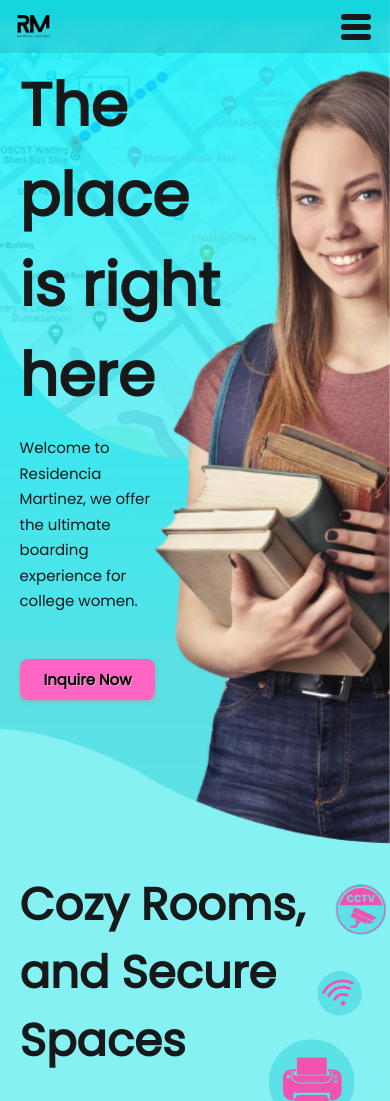
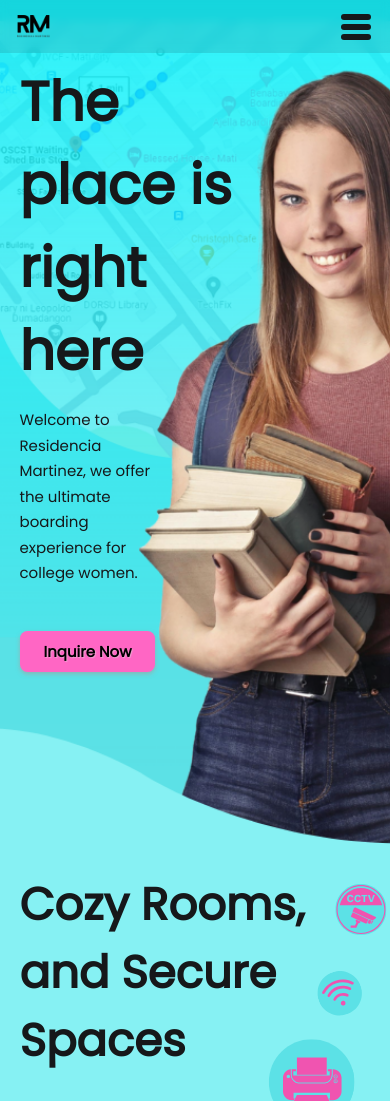
Before and after one commit to SkymanS0n/Residencia_Martinez, a PHP site: page / in a window 390 px wide. Shown: the top 1101 px of the page. Run offline with PHP 8.4, Linux system fonts and the light colour scheme.

Commit message:
1. Changed the hero-section background. 2. Created media queries for mobile devices with 360x600 to 360x800 viewport widths and a DPR of 2.00 or lower.

```diff
--- a/index.html
+++ b/index.html
@@ -25,7 +25,7 @@
                             <div class="my-avatar">
                                 <img src="images/profile_image_placeholder.png" alt="empty image placeholder">
                             </div>
-                            <div class="my-location">
+                            <div class="greetings">
                                 <p>Hello there!</p>
                                 <p>Visitor</p>
                             </div>
@@ -53,9 +53,9 @@
                                 </button>
                             </div>
                         </div>
-                        <div class="hero-img">
+                        <!--<div class="hero-img">
                             <img src="images/Hero-Section-Background1.png" alt="An image of a college woman smiling, with her backpack on her back and holding her books photo.">
-                        </div>
+                        </div>-->
                     </div>
                 </section> <!-- End of Hero-Section -->
                 <section class="amenities-section">
--- a/reset.css
+++ b/reset.css
@@ -44,3 +44,9 @@
   textarea:focus {
   outline: none;
 }
+
+* {
+  margin: 0;
+  padding: 0;
+  box-sizing: border-box;
+}
--- a/styles/_mobile-display.scss
+++ b/styles/_mobile-display.scss
@@ -15,7 +15,6 @@
             z-index: 5;
 
             .nav-section {
-                color: #efefef;
                 display: flex;
                 justify-content: space-between;
                 margin: auto;
@@ -75,22 +74,6 @@
                         z-index: -1;
                     }
 
-                    &:checked ~ .mobile-footer {
-                        left: 0;
-                        transition: 0.4s ease-in-out;
-                        position: fixed;
-                        bottom: 0;
-                    }
-
-                    &:not(:checked) ~ .mobile-footer {
-                        background-color: #5CE1E6;
-                        left: -100%;
-                        right: 0;
-                        transition: 0.5s ease-in-out;
-                        position: fixed;
-                        bottom: 0;
-                    }
-
                     @keyframes fadeInMenu {
                         from {
                             opacity: 0;
@@ -146,7 +129,7 @@
                             }
                         }
 
-                        .my-location {
+                        .greetings {
                             @include align;
                             margin: auto;
                             margin-left: 1em;
@@ -200,7 +183,11 @@
             justify-content: flex-start;
             text-align: left;
             padding: 0em 5%;
-            background-color: transparent;
+            background-image: url('/images/Hero-Section-Background2.png');
+            background-size: cover;
+            background-repeat: no-repeat;
+            background-position: center;
+
 
             .hero-container {
                 color: $font-color1;
@@ -214,6 +201,7 @@
 
                 .hero-details {
                     width: 100%;
+                    height: auto;
                     @include align;
 
                     h2 {
@@ -226,11 +214,24 @@
                     }
 
                     h1 {
-                        font-size: 6rem;
+                        font-size: 5.5rem;
                         font-weight: 600;
                         margin-bottom: 0em;
                         opacity: 0;
                         animation: fadeIn 1s ease-in-out forwards;
+                    }
+
+                    @media only screen
+                        and (min-device-width: 360px)
+                        and (max-device-width: 360px)
+                        and (-webkit-min-device-pixel-ratio: 1)
+                        and (-webkit-min-device-pixel-ratio: 2)
+                        and (min-resolution: 192dpi)
+                        and (min-device-height: 600px)
+                        and (max-device-height: 800px) {
+                        h1 {
+                            font-size: 4.5rem;
+                        }
                     }
 
                     @keyframes fadeIn {
@@ -253,7 +254,7 @@
                             @each $property, $value in $btn-mobile {
                                 #{$property}: $value;
                             }
-                            margin-top: 3em;
+                            margin: 3em 0em 5em;
                             box-shadow: 0px 2px 4px rgba(161, 165, 161, 0.718);
                             background-color: #FF66C4;
                             text-align: center;
@@ -288,7 +289,7 @@
                     img {
                         width: 100%;
                         height: 100%;
-                        object-fit: cover;
+                        object-fit: contain;
                     }
                 }
 
@@ -323,12 +324,26 @@
                 width: 100%;
                 height: auto;
 
+
                 h3 {
                     padding: 0.6em 5% 0.6em;
                     font-size: 4.5rem;
                     color: #16181a;
                     text-align: left;
                 }
+
+                @media only screen
+                    and (min-device-width: 360px)
+                    and (max-device-width: 360px)
+                    and (-webkit-min-device-pixel-ratio: 1)
+                    and (-webkit-min-device-pixel-ratio: 2)
+                    and (min-resolution: 192dpi)
+                    and (min-device-height: 600px)
+                    and (max-device-height: 800px) {
+                        h3 {
+                            font-size: 4rem;
+                        }
+                    }
 
                 .image-container {
                     display: flex;
--- a/styles/style.css
+++ b/styles/style.css
@@ -58,7 +58,6 @@ h4 {
     z-index: 5;
   }
   .container header .nav-section {
-    color: #efefef;
     display: flex;
     justify-content: space-between;
     margin: auto;
@@ -116,20 +115,6 @@ h4 {
     transition: 0.5s ease-in-out;
     z-index: -1;
   }
-  .container header .nav-section #menu-toggle:checked ~ .mobile-footer {
-    left: 0;
-    transition: 0.4s ease-in-out;
-    position: fixed;
-    bottom: 0;
-  }
-  .container header .nav-section #menu-toggle:not(:checked) ~ .mobile-footer {
-    background-color: #5CE1E6;
-    left: -100%;
-    right: 0;
-    transition: 0.5s ease-in-out;
-    position: fixed;
-    bottom: 0;
-  }
   @keyframes fadeInMenu {
     from {
       opacity: 0;
@@ -181,7 +166,7 @@ h4 {
     width: 100%;
     height: auto;
   }
-  .container header .nav-section .slide-menu .my-address .my-location {
+  .container header .nav-section .slide-menu .my-address .greetings {
     display: flex;
     flex-direction: column;
     margin: auto;
@@ -189,7 +174,7 @@ h4 {
     font-size: 1.2rem;
     align-items: flex-start;
   }
-  .container header .nav-section .slide-menu .my-address .my-location :first-child {
+  .container header .nav-section .slide-menu .my-address .greetings :first-child {
     font-size: 2rem;
   }
   .container header .nav-section .slide-menu .nav-bar-links {
@@ -245,7 +230,10 @@ h4 {
     justify-content: flex-start;
     text-align: left;
     padding: 0em 5%;
-    background-color: transparent;
+    background-image: url("/images/Hero-Section-Background2.png");
+    background-size: cover;
+    background-repeat: no-repeat;
+    background-position: center;
   }
   .container .hero-section .hero-container {
     color: #efefef;
@@ -262,6 +250,7 @@ h4 {
   }
   .container .hero-section .hero-container .hero-details {
     width: 100%;
+    height: auto;
     display: flex;
     flex-direction: column;
   }
@@ -274,12 +263,19 @@ h4 {
     animation: fadeIn 1.6s ease-in-out forwards;
   }
   .container .hero-section .hero-container .hero-details h1 {
-    font-size: 6rem;
+    font-size: 5.5rem;
     font-weight: 600;
     margin-bottom: 0em;
     opacity: 0;
     animation: fadeIn 1s ease-in-out forwards;
   }
+}
+@media only screen and (max-width: 450px) and (min-device-width: 360px) and (max-device-width: 360px) and (-webkit-min-device-pixel-ratio: 1) and (-webkit-min-device-pixel-ratio: 2) and (-webkit-min-device-pixel-ratio: 2) and (min-device-height: 600px) and (max-device-height: 800px), only screen and (max-width: 450px) and (min-device-width: 360px) and (max-device-width: 360px) and (-webkit-min-device-pixel-ratio: 1) and (-webkit-min-device-pixel-ratio: 2) and (min-resolution: 192dpi) and (min-device-height: 600px) and (max-device-height: 800px) {
+  .container .hero-section .hero-container .hero-details h1 {
+    font-size: 4.5rem;
+  }
+}
+@media screen and (max-width: 450px) {
   @keyframes fadeIn {
     from {
       opacity: 0;
@@ -308,7 +304,7 @@ h4 {
     font-size: 1.5rem;
     margin-right: 0em;
     text-shadow: 1px 1px 1px rgba(221, 219, 219, 0.5);
-    margin-top: 3em;
+    margin: 3em 0em 5em;
     box-shadow: 0px 2px 4px rgba(161, 165, 161, 0.718);
     background-color: #FF66C4;
     text-align: center;
@@ -339,8 +335,8 @@ h4 {
   .container .hero-section .hero-container .hero-img img {
     width: 100%;
     height: 100%;
-    -o-object-fit: cover;
-       object-fit: cover;
+    -o-object-fit: contain;
+       object-fit: contain;
   }
   @keyframes fadeInAndBlurRemoval {
     from {
@@ -371,6 +367,13 @@ h4 {
     color: #16181a;
     text-align: left;
   }
+}
+@media only screen and (max-width: 450px) and (min-device-width: 360px) and (max-device-width: 360px) and (-webkit-min-device-pixel-ratio: 1) and (-webkit-min-device-pixel-ratio: 2) and (-webkit-min-device-pixel-ratio: 2) and (min-device-height: 600px) and (max-device-height: 800px), only screen and (max-width: 450px) and (min-device-width: 360px) and (max-device-width: 360px) and (-webkit-min-device-pixel-ratio: 1) and (-webkit-min-device-pixel-ratio: 2) and (min-resolution: 192dpi) and (min-device-height: 600px) and (max-device-height: 800px) {
+  .container .amenities-section .amenities-container h3 {
+    font-size: 4rem;
+  }
+}
+@media screen and (max-width: 450px) {
   .container .amenities-section .amenities-container .image-container {
     display: flex;
     flex-direction: row;
```
Also changed, not shown: images/Hero-Section-Background2.png (added), 1 other file.
